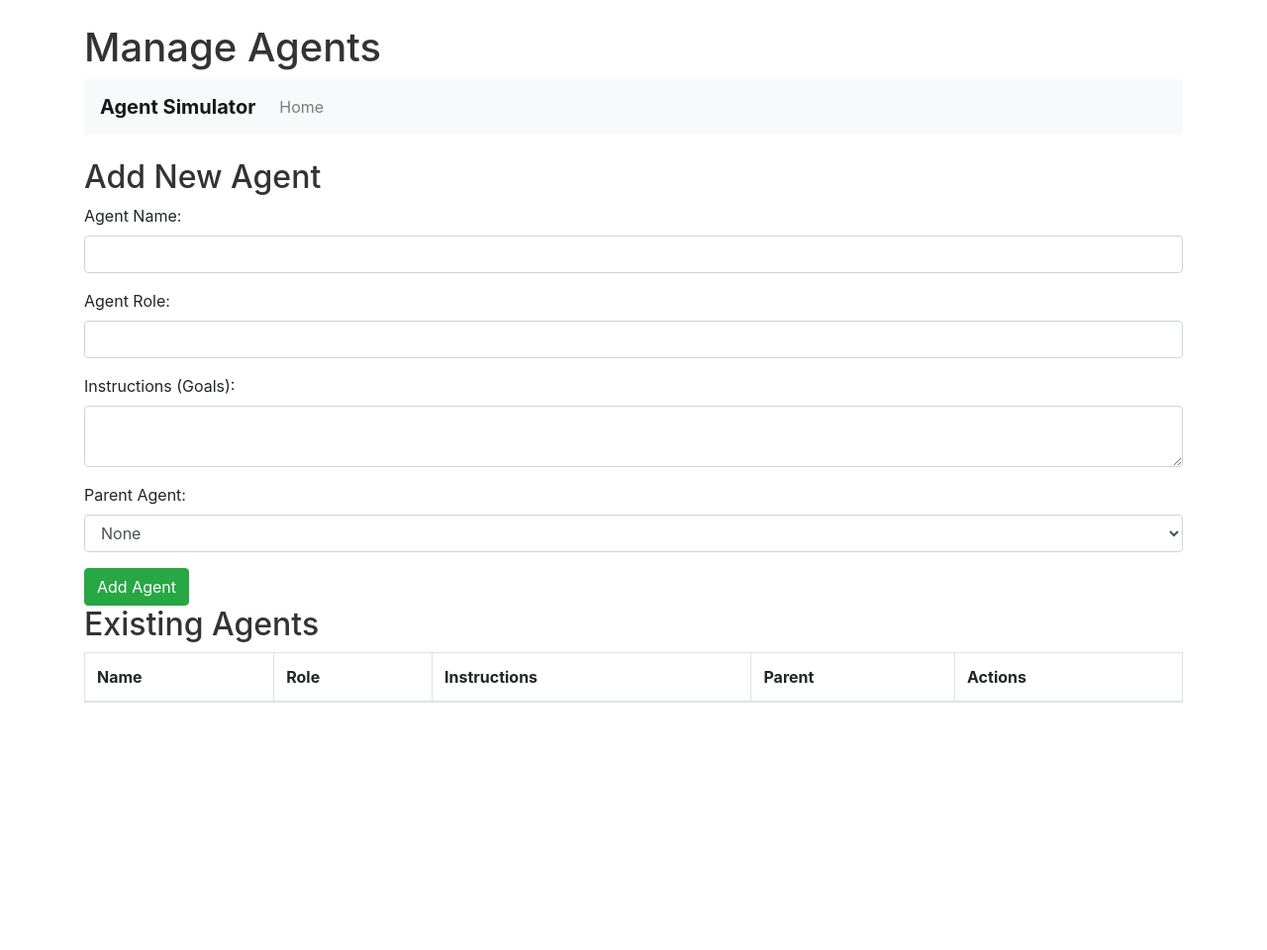
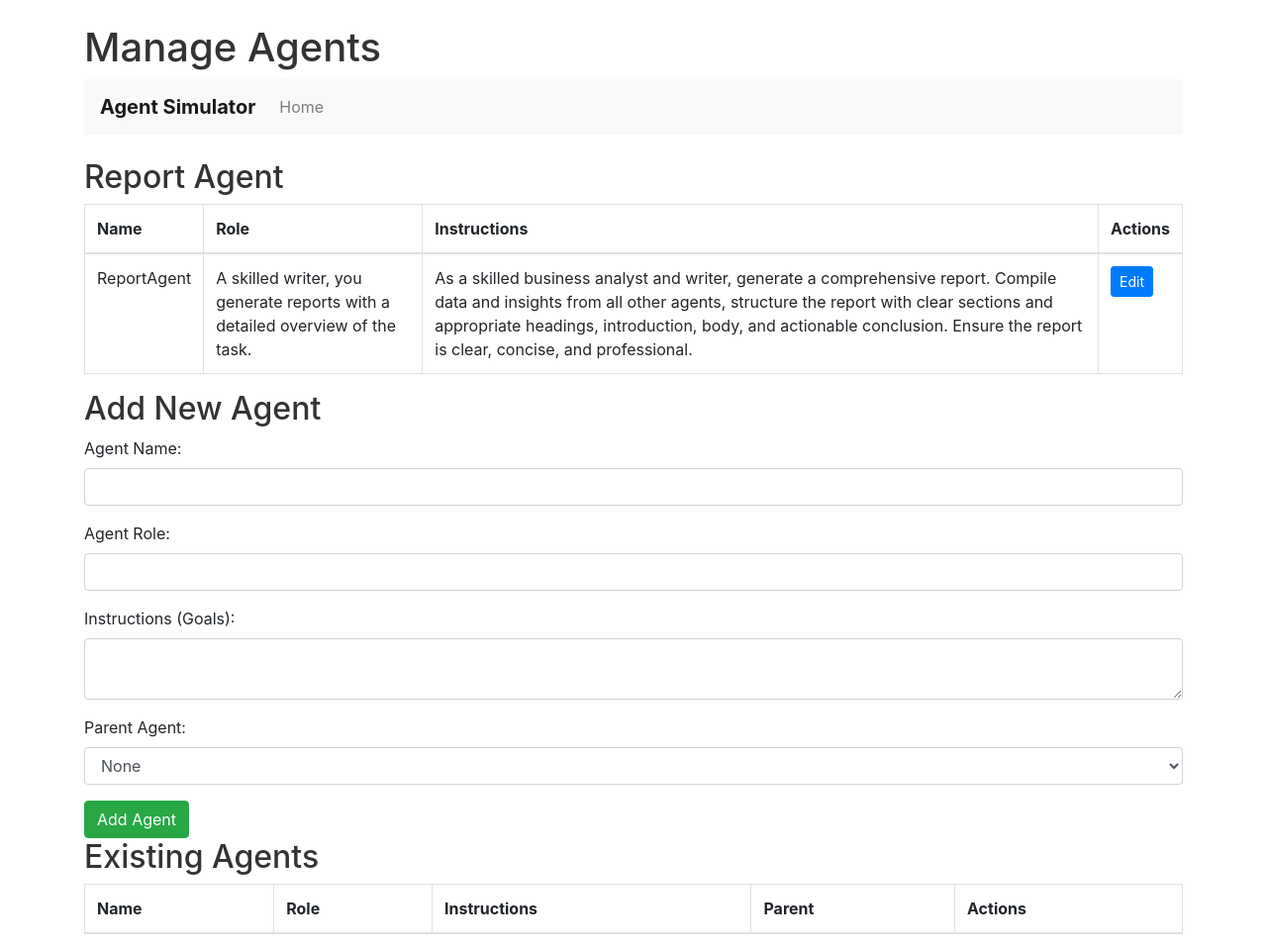
Before and after one commit to kinghendrix10/Multi-Agent-Reinforcement-Learning, a Flask app: page /manage_agents in a window 1280 px wide. Shown: the whole page at 99% size. Before the commit the page ends 710 px from the top, so only its background shows below. Run offline with Flask 3, Linux system fonts and the light colour scheme; lists and menus that the app fills with data are empty; some libraries are stand-ins or nearby versions.

Commit message:
Update Reporting Agent

```diff
--- a/agent_network.py
+++ b/agent_network.py
@@ -67,11 +67,11 @@ class AgentNetwork:
         else:
             raise ValueError("No root agent defined.")
 
-    def execute(self, llm):
+    def execute(self, llm, task):
         if not self.root_agent:
             raise ValueError("No root agent defined.")
         self.conversation_log = []  # Reset conversation log
-        self.root_agent.execute(llm=llm)
+        self.root_agent.execute(task=task, llm=llm)
 
     # Modify collect_conversation_log to build structured log
     def collect_conversation_log(self):
@@ -120,3 +120,11 @@ class AgentNetwork:
                     parent_agent.add_child(agent)
                 else:
                     raise ValueError(f"Parent agent with ID '{agent.parent}' not found.")
+
+    def get_agents_responses(self):
+        responses = ""
+        for agent in self.agents.values():
+            # Exclude the report agent if it's in the agents list
+            if agent.agent_id != 9999:
+                responses += f"Agent {agent.name} ({agent.role}):\n{agent.response}\n\n"
+        return responses
--- a/app.py
+++ b/app.py
@@ -2,7 +2,7 @@
 
 from flask import Flask, render_template, request, redirect, url_for, jsonify
 from flask_socketio import SocketIO, emit
-from agent import Agent
+from agent import Agent, ReportAgent
 from agent_network import AgentNetwork
 from llm_model import LLM
 import os
@@ -34,9 +34,10 @@ if os.path.exists('config.yaml'):
 def index():
     if request.method == 'POST':
         task = request.form['task']
-        run_simulation(task)
-        conversation_log = agent_network.get_conversation_log()
-        report = agent_network.generate_final_report()
+        report, conversation_log = run_simulation(task)
+        # run_simulation(task)
+        # conversation_log = agent_network.get_conversation_log()
+        # report = agent_network.generate_final_report()
         return render_template(
             'index.html',
             agents=agent_network.get_agents(),
@@ -49,7 +50,7 @@ def index():
 @app.route('/manage_agents', methods=['GET'])
 def manage_agents():
     agents = agent_network.get_agents()
-    return render_template('manage_agents.html', agents=agents, agent_network=agent_network)
+    return render_template('manage_agents.html', agents=agents, agent_network=agent_network, report_agent=report_agent)
 
 @app.route('/add_agent', methods=['POST'])
 def add_agent():
@@ -83,15 +84,33 @@ def delete_agent(agent_id):
     agent_network.delete_agent(agent_id)
     return redirect(url_for('manage_agents'))
 
+@app.route('/edit_report_agent', methods=['GET', 'POST'])
+def edit_report_agent():
+    if request.method == 'POST':
+        data = request.form
+        report_agent.name = data['name']
+        report_agent.role = data['role']
+        report_agent.instructions = data['instructions']
+        return redirect(url_for('manage_agents'))
+    return render_template('edit_report_agent.html', agent=report_agent)
+
+report_agent = ReportAgent(
+    agent_id=9999,  # Use a unique ID that doesn't conflict with other agents
+    name="ReportAgent",
+    role="A skilled writer, you generate reports with a detailed overview of the task.",
+    instructions="""As a skilled business analyst and writer, generate a comprehensive report.
+    Compile data and insights from all other agents, structure the report with clear sections and appropriate headings, introduction, body, and actionable conclusion. Ensure the report is clear, concise, and professional."""
+)
+
 def run_simulation(task):
     llm = LLM()  # Initialize your LLM client
-    agent_network.set_root_instructions(task)  # Set the task as the root agent's instructions
-    agent_network.execute(llm=llm)
-
+    agent_network.execute(llm=llm, task=task)
     # Collect responses
     conversation_log = agent_network.collect_conversation_log()
-    report = agent_network.generate_final_report()
-
+    agents_data = agent_network.get_agents_responses()
+    # Execute the report agent
+    report_agent.execute(agents_data=agents_data, llm=llm)
+    report = report_agent.response
     return report, conversation_log
 
 @app.route('/save_conversation', methods=['POST'])
--- a/templates/manage_agents.html
+++ b/templates/manage_agents.html
@@ -24,6 +24,27 @@
                 </ul>
             </div>
         </nav>
+        <h2>Report Agent</h2>
+        <table class="table table-bordered">
+            <thead>
+                <tr>
+                    <th>Name</th>
+                    <th>Role</th>
+                    <th>Instructions</th>
+                    <th>Actions</th>
+                </tr>
+            </thead>
+            <tbody>
+                <tr>
+                    <td>{{ report_agent.name }}</td>
+                    <td>{{ report_agent.role }}</td>
+                    <td>{{ report_agent.instructions }}</td>
+                    <td>
+                        <a href="{{ url_for('edit_report_agent') }}" class="btn btn-primary btn-sm">Edit</a>
+                    </td>
+                </tr>
+            </tbody>
+        </table>
         <!-- Add New Agent -->
         <h2>Add New Agent</h2>
         <form action="{{ url_for('add_agent') }}" method="POST">
```
Also changed, not shown: agent.py (+19 -3 lines), report.txt (added, +58 -0 lines), templates/edit_report_agent.html (added, +50 -0 lines).
